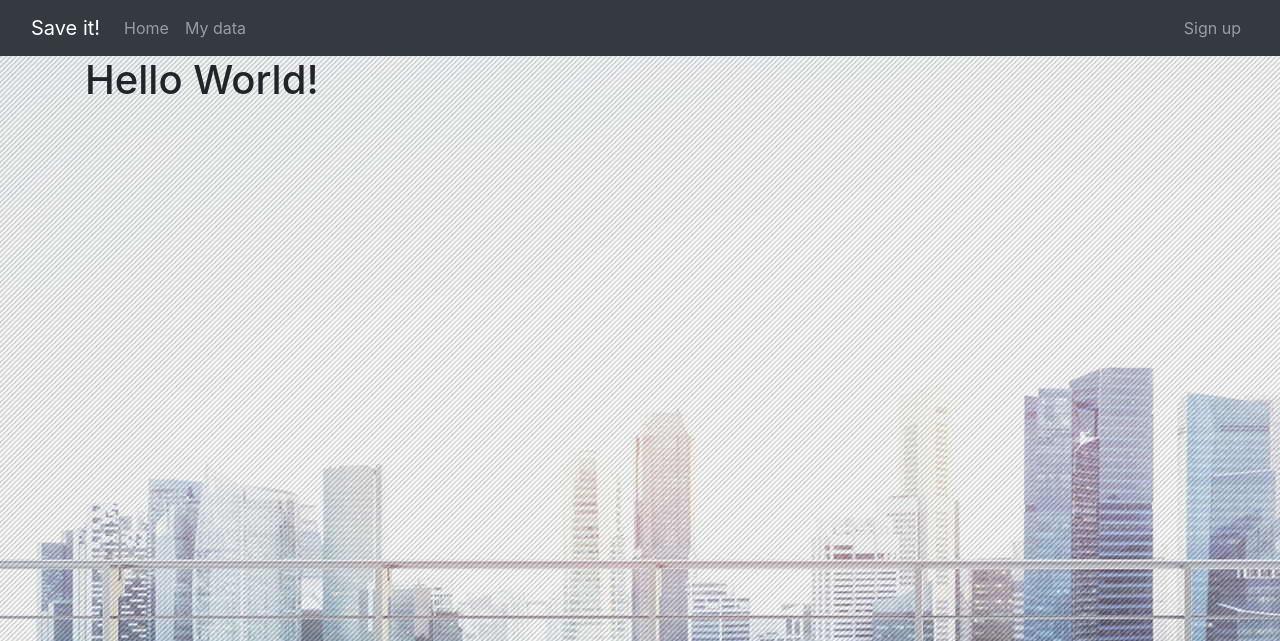
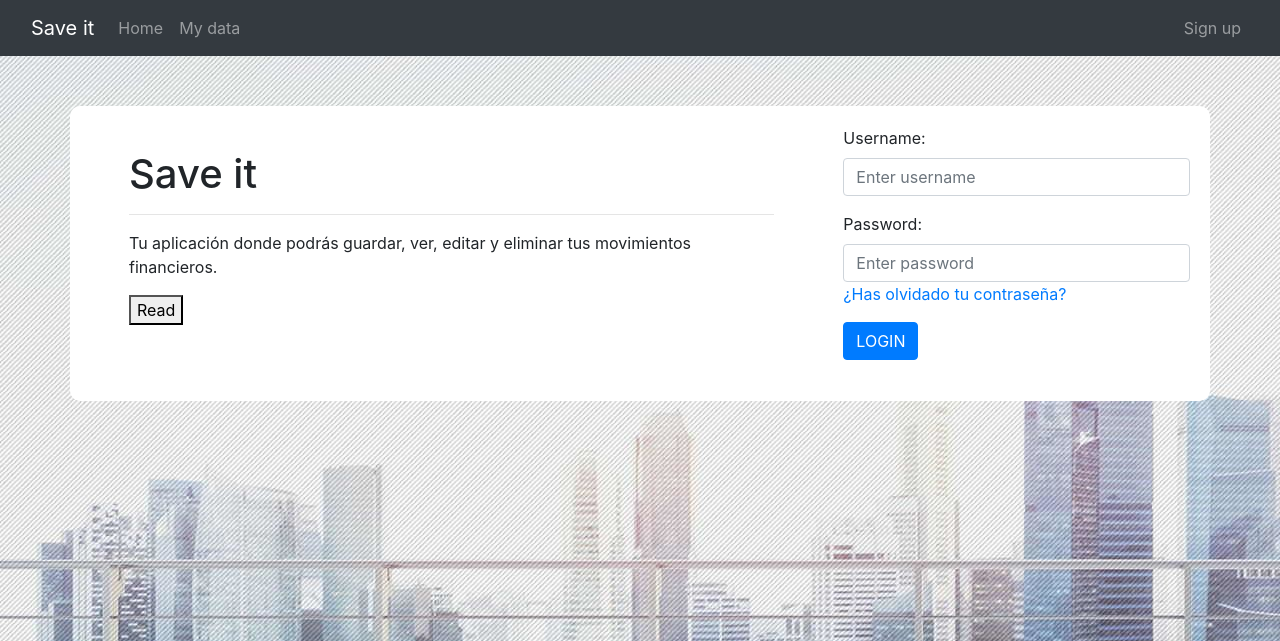
Before and after one commit to MarkFortes/Save-it, a PHP site: page / in a window 1280 px wide. Shown: the top 641 px of the page. Run offline with PHP 8.4, Linux system fonts and the light colour scheme; some libraries are stand-ins or nearby versions.

Commit message:
Index changes

```diff
--- a/css/styles.css
+++ b/css/styles.css
@@ -1,3 +1,18 @@
 body{
     background-image: url("../img/wallpaper_save_it.jpg");
 }
+
+.main-container{
+    margin-top: 50px;
+    background-color: white;
+    padding: 20px;
+    border-radius: 10px;
+}
+
+.jumbotron {
+    background-color: white;
+}
+
+form{
+
+}
--- a/index.php
+++ b/index.php
@@ -1,9 +1,39 @@
+<!--Header-->
 <?php
     require_once("plantillas/header.php");
 ?>
-    <div class="container">
-        <h1>Hello World!</h1>
+    <div class="container main-container">
+        <div class="row">
+            <div class="col-8">
+                <div class="jumbotron jumbotron-fluid hoverable p-4">
+                    <div class="container">
+                        <h1>Save it</h1>
+                        <hr>
+                        <p>Tu aplicación donde podrás guardar, ver, editar y eliminar tus movimientos financieros.</p>
+                        <button>Read </button>
+                    </div>
+                </div>
+            </div>
+            <div class="col-4">
+                <form action="" method="post">
+                    <div class="form-group">
+                        <label>Username:</label>
+                        <input class="form-control" type="text" placeholder="Enter username">
+                    </div>
+                    <div class="form-group">
+                        <label>Password:</label>
+                        <input class="form-control" type="password" placeholder="Enter password">
+                        <p><a href="#">¿Has olvidado tu contraseña?</a></p>
+                    </div>
+                    <div class="form-group">
+                        <button type="submit" class="btn btn-primary">LOGIN</button>
+                    </div>
+                </form>
+            </div>
+        </div>
     </div>
+
+<!--Footer-->
 <?php
     require_once("plantillas/footer.php");
 ?>
--- a/plantillas/header.php
+++ b/plantillas/header.php
@@ -12,7 +12,7 @@
 <body>
     <nav class="navbar navbar-expand-sm navbar-dark bg-dark">
         <div class="container-fluid"> <!--Expands the whole navbar along the width page-->
-            <a class="navbar-brand" href="#">Save it!</a>
+            <a class="navbar-brand" href="#">Save it</a>
             <!--Left navbar-->
             <ul class="navbar-nav mr-auto">
                 <li class="nav-item">
```
